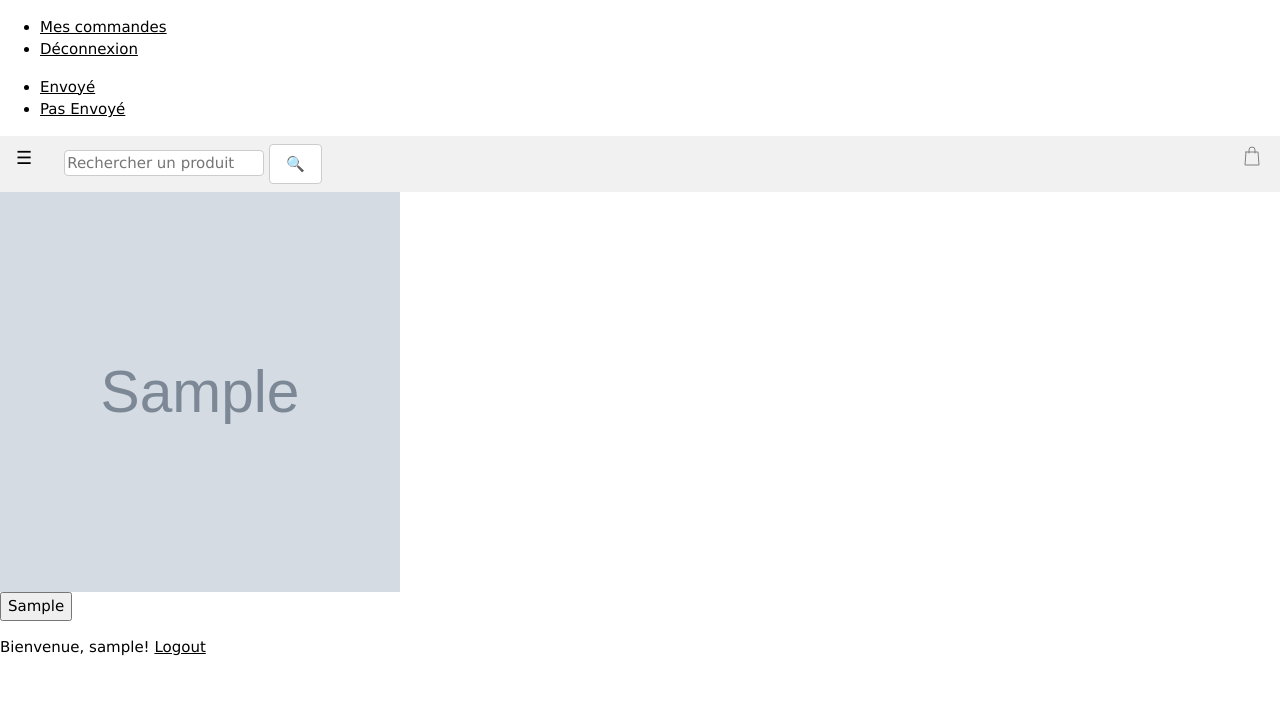
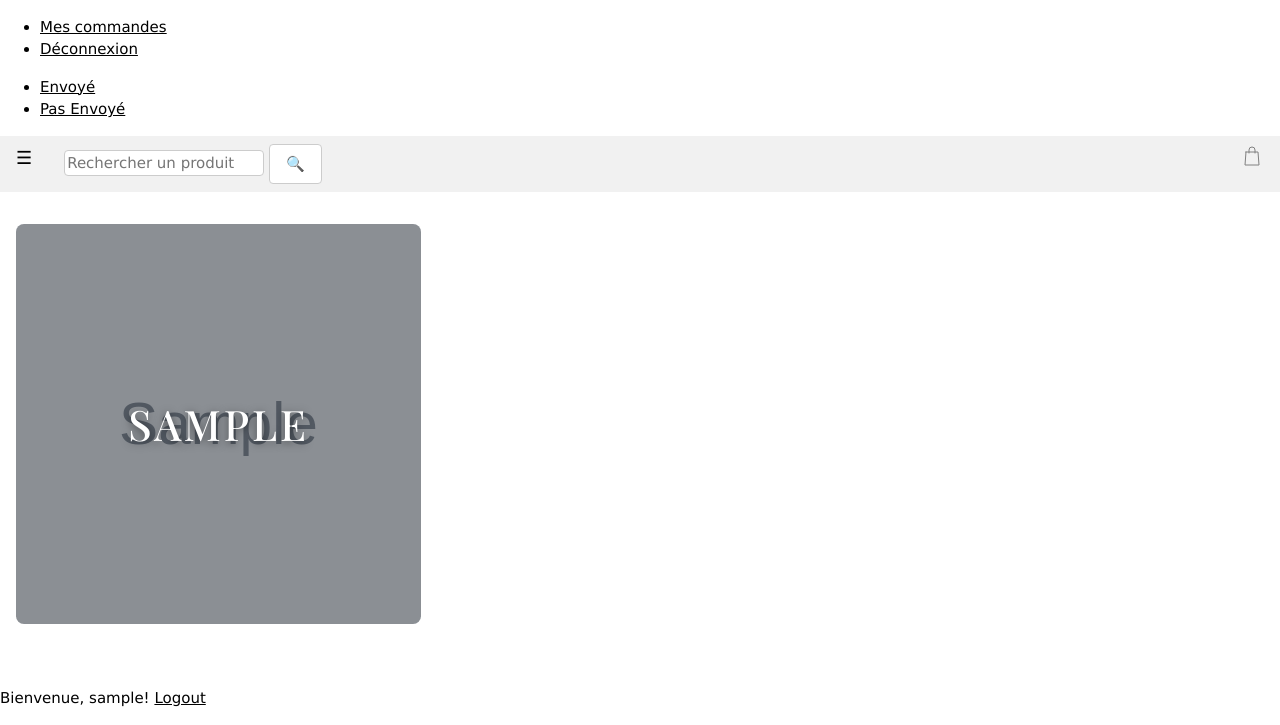
Before and after one commit to AdrienMedinger/TM2026, a Django app: page /home/ in a window 1280 px wide. Shown: the part 146-871 px from the top of the page. Before the commit the page ends 802 px from the top, so only its background shows below. Run offline with Django 4.2, Linux system fonts and the light colour scheme; a user stored in the database is signed in; tables that the repository leaves empty hold one stand-in row (values such as "Sample post"); grey boxes marked "Sample" are stand-in pictures.

Commit message:
commit42_projet

```diff
--- a/BloomWay/bloomway/projet/templates/projet/base.html
+++ b/BloomWay/bloomway/projet/templates/projet/base.html
@@ -9,6 +9,7 @@
     <meta name="viewport" content="width=device-width, initial-scale=1">
     <title>BloomWay</title>
     <link rel="stylesheet" href="{% static 'css/w3.css' %}">
+    <link rel="stylesheet" href="https://fonts.googleapis.com/css2?family=Playfair+Display:wght@500;700&display=swap">
 </head>
 <body>
 
--- a/BloomWay/bloomway/projet/templates/projet/home.html
+++ b/BloomWay/bloomway/projet/templates/projet/home.html
@@ -3,20 +3,50 @@
 
 {% block content %}
 
+<style>
+    .carte-categorie {
+        position: relative;
+        display: block;
+        overflow: hidden;
+        border-radius: 8px;
+    }
+    .carte-categorie img {
+        width: 100%;
+        height: 400px;
+        object-fit: cover;
+        transition: transform 0.4s;
+    }
+    .carte-categorie .voile {
+        position: absolute;
+        top: 0; left: 0; right: 0; bottom: 0;
+        background-color: rgba(0, 0, 0, 0.35);
+        transition: background-color 0.4s;
+    }
+    .carte-categorie .nom-categorie {
+        color: white;
+        font-family: 'Playfair Display', serif;
+        font-size: 42px;
+        letter-spacing: 3px;
+        text-transform: uppercase;
+        text-shadow: 0 2px 8px rgba(0, 0, 0, 0.5);
+        white-space: nowrap;
+    }
+    /* effet au survol */
+    .carte-categorie:hover img { transform: scale(1.05); }
+    .carte-categorie:hover .voile { background-color: rgba(0, 0, 0, 0.55); }
+</style>
 
+
+<div class="w3-row-padding w3-padding-32 ">
     {% for categorie in categories %}
-        <div class="categorie">
-            <img src="{{ categorie.image_principale.url }}" alt="{{ categorie.categorie }}"
-                width="400" height="400">
-            <form method="get" action="{% url 'filtre_produit' %}">
-                {% csrf_token %}
-                <button type="submit"
-                        name="categorie"
-                        value="{{ categorie.categorie}}">
-                        {{ categorie.categorie }}
-                </button>
-            </form>
+        <div class="w3-third w3-margin-bottom">
+            <a href="{% url 'filtre_produit' %}?categorie={{ categorie.categorie|urlencode }}"
+               class="carte-categorie w3-display-container w3-hover-shadow">
+                <img src="{{ categorie.image_principale.url }}" alt="{{ categorie.categorie }}">
+                <div class="voile"></div>
+                <span class="w3-display-middle nom-categorie">{{ categorie.categorie }}</span>
+            </a>
         </div>
     {% endfor %}
-
+</div>
 {% endblock %}
```
